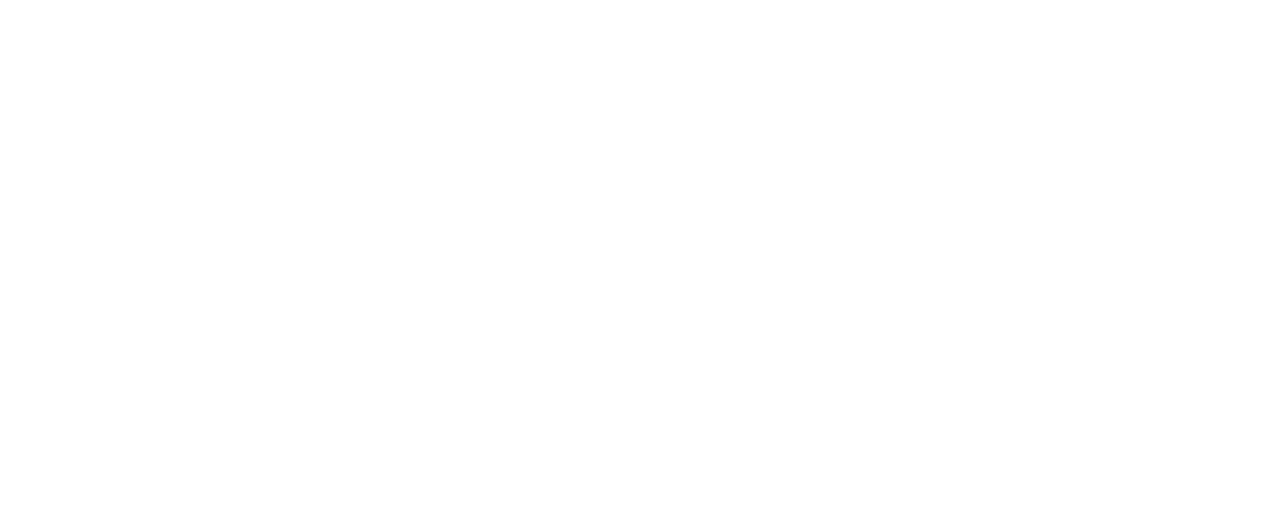
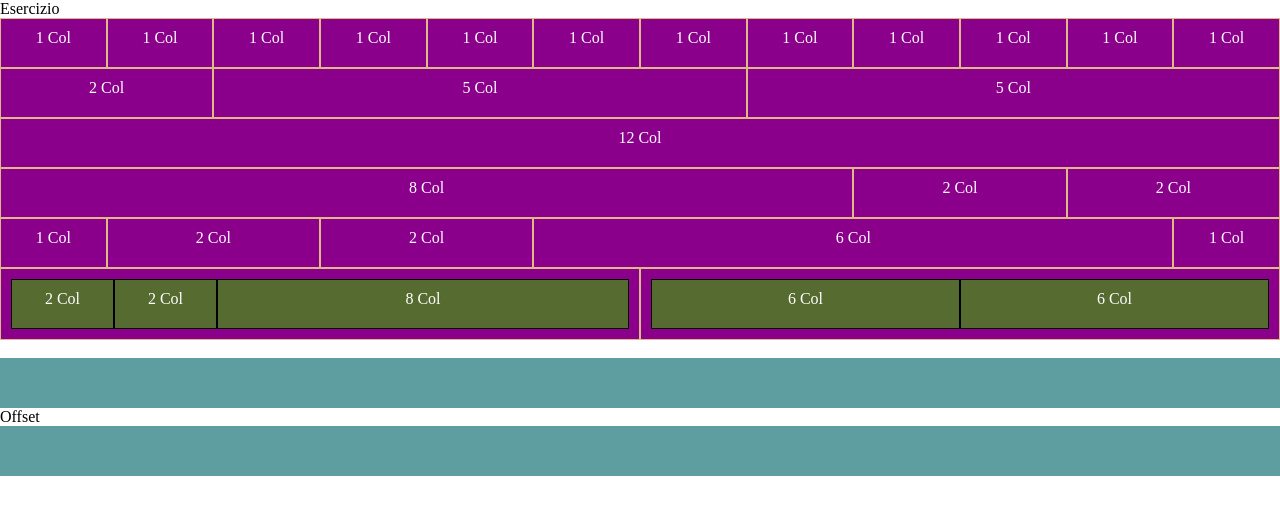
Before and after one commit to yuribertoli/html-css-12bool, a plain HTML site: page index.html in a window 1280 px wide. Drawn offline with Linux system fonts and the light colour scheme.

Commit message:
prima parte

```diff
--- a/index.html
+++ b/index.html
@@ -11,6 +11,82 @@
 </head>
 <body class="prova">
 
+    <span>Esercizio</span>
+
+    <div class="container-fluid">
+
+        <div class="row">
+            <div class="box col-1">1 Col</div>
+            <div class="box col-1">1 Col</div>
+            <div class="box col-1">1 Col</div>
+            <div class="box col-1">1 Col</div>
+            <div class="box col-1">1 Col</div>
+            <div class="box col-1">1 Col</div>
+            <div class="box col-1">1 Col</div>
+            <div class="box col-1">1 Col</div>
+            <div class="box col-1">1 Col</div>
+            <div class="box col-1">1 Col</div>
+            <div class="box col-1">1 Col</div>
+            <div class="box col-1">1 Col</div>
+        </div>
+
+        <div class="row">
+            <div class="box col-2">2 Col</div>
+            <div class="box col-5">5 Col</div>
+            <div class="box col-5">5 Col</div>
+        </div>
+
+        <div class="row">
+            <div class="box col-12">12 Col</div>
+        </div>
+
+        <div class="row">
+            <div class="box col-8">8 Col</div>
+            <div class="box col-2">2 Col</div>
+            <div class="box col-2">2 Col</div>
+        </div>
+
+        <div class="row">
+            <div class="box col-1">1 Col</div>
+            <div class="box col-2">2 Col</div>
+            <div class="box col-2">2 Col</div>
+            <div class="box col-6">6 Col</div>
+            <div class="box col-1">1 Col</div>
+        </div>
+
+        <div class="row">
+            <div class="box col-6">
+                <div class="row">
+                    <div class="nested col-2">2 Col</div>
+                    <div class="nested col-2">2 Col</div>
+                    <div class="nested col-8">8 Col</div>
+                </div>
+            </div>
+            <div class="box col-6">
+                <div class="row">
+                    <div class="nested col-6">6 Col</div>
+                    <div class="nested col-6">6 Col</div>
+                </div>
+            </div>
+        </div>
+
+    </div>
+
+    <br>
+
+    <div class="container-fluid">
+        <div class="row">
+
+        </div>
+    </div>
+
+    <span>Offset</span>
+
+    <div class="container-fluid">
+        <div class="row">
+
+        </div>
+    </div>
 
 </body>
 </html>
--- a/style.css
+++ b/style.css
@@ -1,18 +1,27 @@
 .prova .container, .prova .container-fluid {
-    min-height: 100px;
+    min-height: 50px;
     background-color: blue;
 }
 
 .prova .row {
-    min-height: 100px;
+    min-height: 50px;
     background-color: cadetblue;
 }
 
 .prova .box {
     padding: 10px;
-    min-height: 75px;
+    min-height: 35px;
     border: 1px solid burlywood;
     background-color: darkmagenta;
     color: white;
     text-align: center;
 }
+
+.prova .nested {
+    background-color: darkolivegreen;
+    color: white;
+    text-align: center;
+    border: 1px solid black;
+    min-height: 25px;
+    padding: 10px;
+}
```
